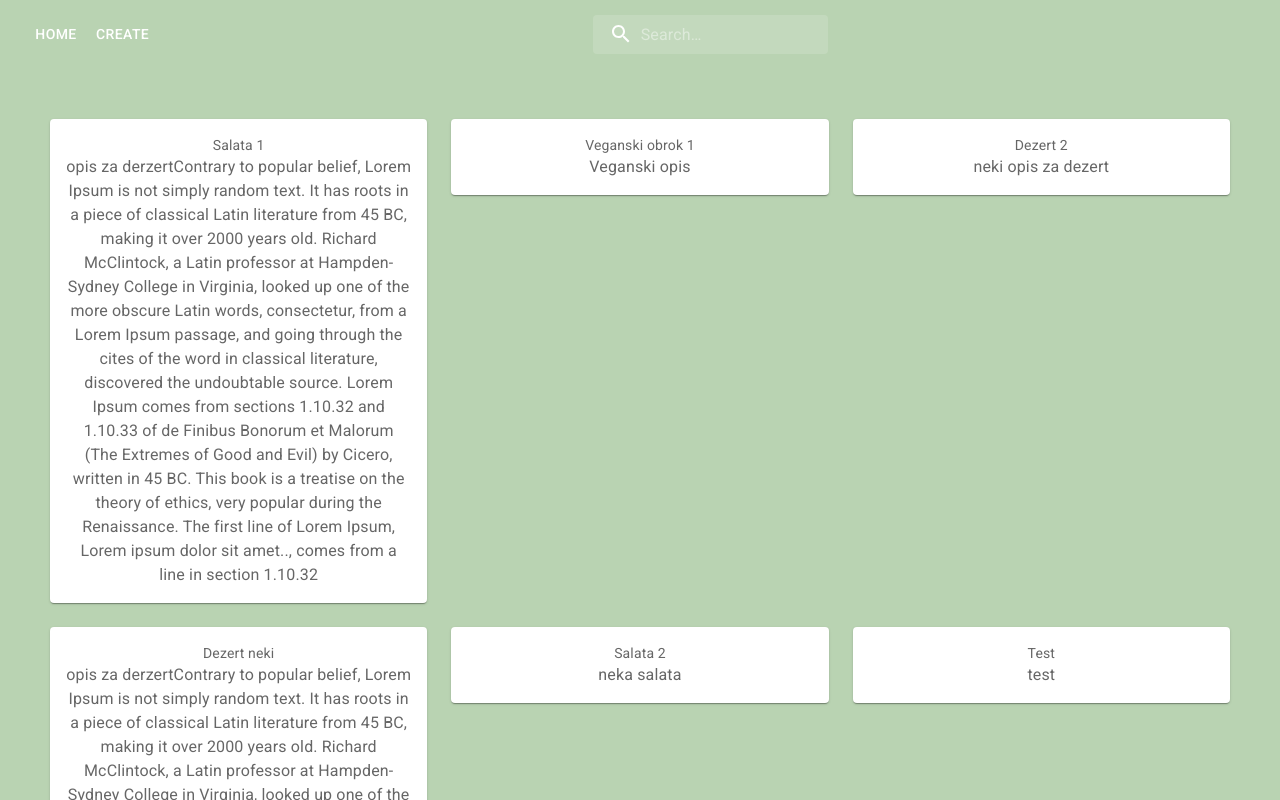
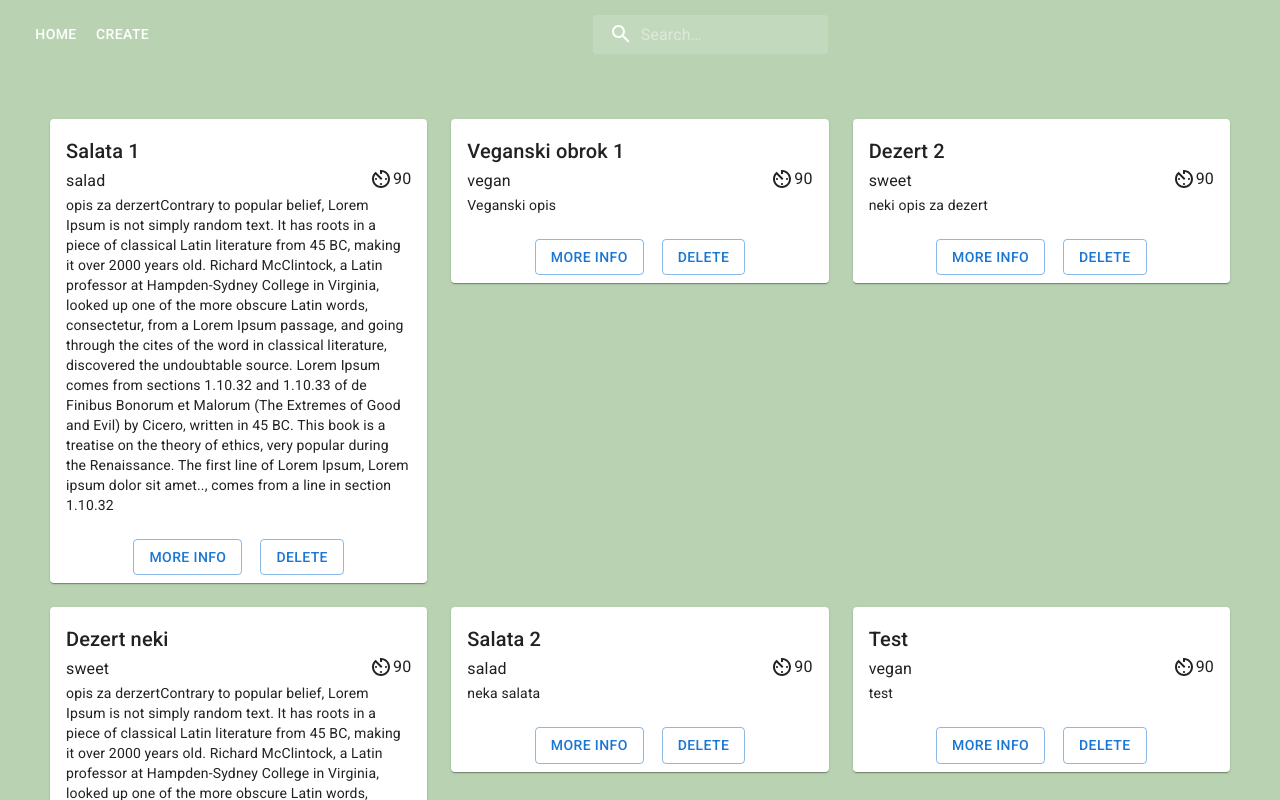
Before and after one commit to Anci1101/cookbookk, a React (Create React App) app: page / in a window 1280 px wide. Shown: the top 800 px of the page. Built offline with nearby package versions, Linux system fonts and the light colour scheme; data requests are answered from the project's data file.

Commit message:
replace item for card component from material ui library

```diff
--- a/src/components/RecipeCard.js
+++ b/src/components/RecipeCard.js
@@ -1,22 +1,28 @@
-import { Grid, Typography } from '@mui/material'
+import { Button, Card, CardActions, CardContent, Grid, Typography } from '@mui/material'
 import React from 'react'
+import AvTimerIcon from '@mui/icons-material/AvTimer';
+import { Box } from '@mui/system';
 
-import Paper from '@mui/material/Paper';
-import { experimentalStyled as styled } from '@mui/material/styles';
-
-const Item = styled(Paper)(({ theme }) => ({
-    ...theme.typography.body2,
-    padding: theme.spacing(2),
-    textAlign: 'center',
-    color: theme.palette.text.secondary,
-  }));
 
 const RecipeCard = ({recipe}) => {
     return (
-            <Grid item xs={12} sm={4} md={4}>
-                <Item>{recipe.title}
-                    <Typography>{recipe.description}</Typography>
-                </Item>
+            <Grid item xs={12} sm={4} md={4} >
+                <Card>
+                    <CardContent>
+                        <Typography variant='h6'>{recipe.title}</Typography>
+                            <Box style={{display:'flex'}}>
+                                <Typography style={{flexGrow:'1'}} variant='subtitle1'>{recipe.category}</Typography>
+                                <AvTimerIcon/>
+                                <Typography>90</Typography>
+                            </Box>
+                        <Typography display='inline' variant='body2' >{recipe.description}</Typography>
+                    </CardContent>
+
+                    <CardActions style={{display:'flex', justifyContent:'center', gap:'10px'}}>
+                        <Button variant='outlined'>More info</Button>
+                        <Button variant='outlined'>Delete</Button>
+                    </CardActions>
+                </Card>
             </Grid>
     )
 }
--- a/src/components/RecipeList.js
+++ b/src/components/RecipeList.js
@@ -1,8 +1,6 @@
 import { Grid } from '@mui/material'
 import React from 'react'
 import RecipeCard from './RecipeCard';
-
-const examples = ['Ana', 'pera', 'mika', 'jimmy', 'nadja', 'steva', 'brasno', 'palacinke', 'random']
 
 
 
```
